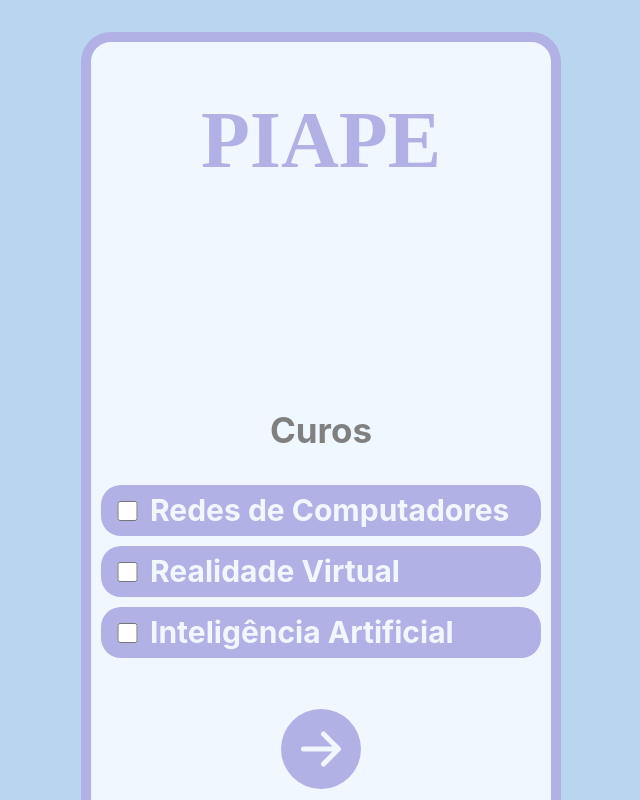
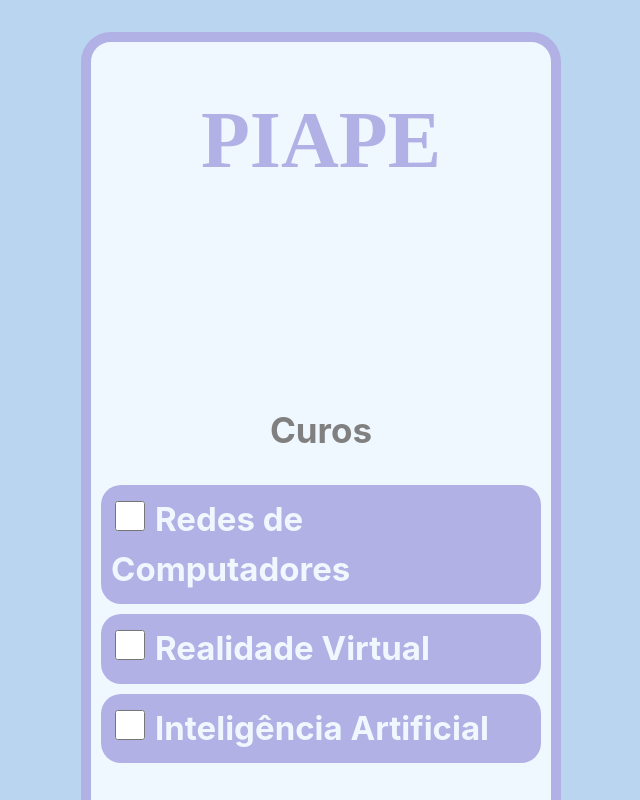
Before and after one commit to PatrickT3/PIAPE_Porject, a React (Vite) app in the folder piap-project/: page /details in a window 1280 px wide. Shown: the top 800 px of the page, without its empty margins (319-959 px from the left). Built offline with nearby package versions, Linux system fonts and the light colour scheme; a web font is replaced by a local one.

Commit message:
Pequeno ajuste no tamanho do datails e seus inputs

```diff
--- a/piap-project/src/pages/Details/Details.css
+++ b/piap-project/src/pages/Details/Details.css
@@ -1,6 +1,6 @@
 .div-details {
     padding-left: 0;
-    font-size: 30px;
+    font-size: 33px;
     width: 440px;
     margin: 220px auto;
     text-align: left;
@@ -12,7 +12,7 @@
 }
 .div-details label{
     display: block;
-    padding: 3px 0 3px 10px;
+    padding: 10px 0 10px 10px;
     background-color: rgb(177, 177, 229);
     color: aliceblue;
     border-radius: 20px;
@@ -25,8 +25,8 @@
 }
 .div-details label input[type="checkbox"] {
 
-    width: 25px; /* Largura personalizada do checkbox */
-    height: 20px; /* Altura personalizada do checkbox */
+    width: 30px; /* Largura personalizada do checkbox */
+    height: 30px; /* Altura personalizada do checkbox */
     margin-right: 10px; /* Espaçamento entre o checkbox e o texto */
 }
 #buttonn svg{
```
